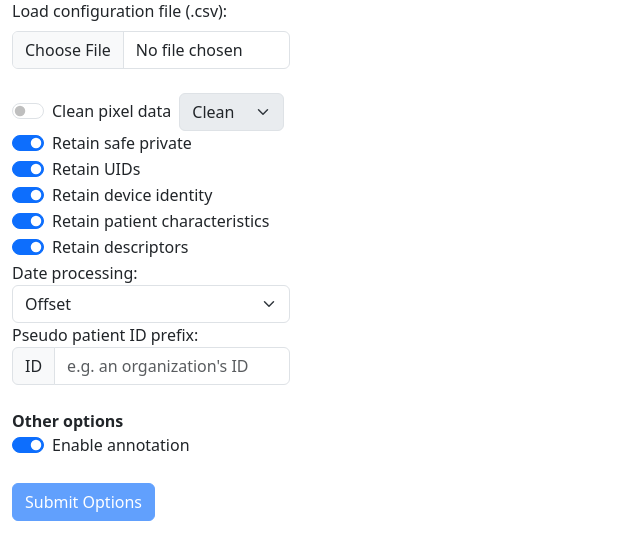
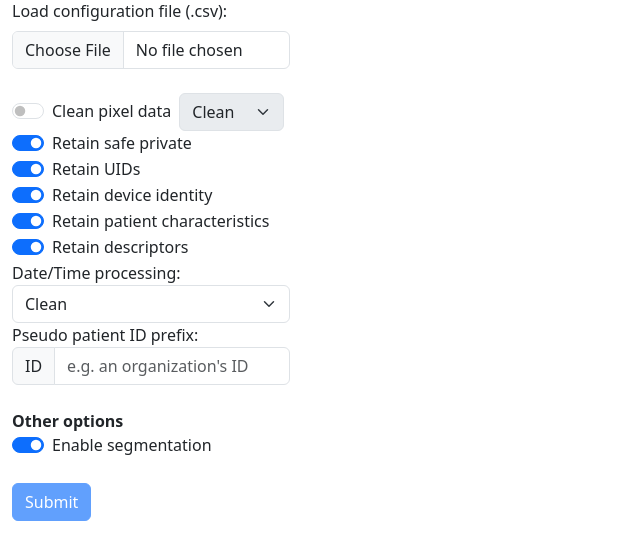
Before and after one commit to valab-certh/meddisc, a FastAPI app: page / in a window 1280 px wide. Shown: the part 263-800 px from the top of the page, without its empty margins (0-640 px from the left). Run offline with FastAPI, Linux system fonts and the light colour scheme; parts of the project's set-up code (start-up, migrations or seed data) failed here and were passed over; some libraries are stand-ins or nearby versions.

Commit message:
Correct text

```diff
--- a/python/static/script.js
+++ b/python/static/script.js
@@ -293,8 +293,8 @@ function table(RawDCMMetadataObject, CleanedDCMMetadataObject, DiffEnabled)
             <div class="inner-table-column-names">
                 <div class="header-table-row">
                     <div class="cell-expand-row"></div>
-                    <div class="cell-dcmtag-name"${UppermostRowStyle}><b>Tag Name</b></div>
-                    <div class="cell-dcmtag-value"${UppermostRowStyle}><b>Tag Value</b></div>
+                    <div class="cell-dcmtag-name"${UppermostRowStyle}><b>Attribute Name</b></div>
+                    <div class="cell-dcmtag-value"${UppermostRowStyle}><b>Attribute Value</b></div>
                 </div>
             </div>
         </div>
@@ -372,7 +372,7 @@ async function UpdateDICOMInformation(dcm_idx)
             </br>
             Modality: ${modality}
             </br>
-            Total number of altered tags (excluding the pixel data): ${total_altered_dicom_tags}
+            Total number of altered attributes (excluding the pixel data): ${total_altered_dicom_tags}
         `;
         MetadataTable.innerHTML = dicom_metadata_table;
         LoadingState = false;
--- a/python/templates/index.html
+++ b/python/templates/index.html
@@ -116,11 +116,11 @@
                                checked>
                         <label class="form-check-label" for="flexSwitchCheckDefault">Retain descriptors</label>
                     </div>
-                    <label>Date processing:</label>
+                    <label>Date/Time processing:</label>
                     <select id="date-processing-select"
                             class="form-select"
                             aria-label="Default select example">
-                        <option value="offset" selected>Offset</option>
+                        <option value="offset" selected>Clean</option>
                         <option value="remove">Remove</option>
                         <option value="keep">Keep</option>
                     </select>
@@ -142,14 +142,14 @@
                                role="switch"
                                id="annotation"
                                checked>
-                        <label class="form-check-label" for="annotation">Enable annotation</label>
+                        <label class="form-check-label" for="annotation">Enable segmentation</label>
                     </div>
                     <br>
                     <button type="button"
                             id="SubmitAnonymizationProcess"
                             class="btn btn-primary"
                             onclick="submit_dicom_processing_request()"
-                            disabled>Submit Options</button>
+                            disabled>Submit</button>
                 </div>
             </div>
             <div class="col-sm-9">
@@ -218,7 +218,7 @@
                                             <select id="BrushSelect"
                                                     class="form-select"
                                                     aria-label="Default select example"
-                                                    title="Select annotation class"
+                                                    title="Select segmentation class"
                                                     disabled>
                                                 <option value="background" selected>background</option>
                                             </select>
@@ -238,7 +238,7 @@
                                                     id="Add"
                                                     onclick="add_class()"
                                                     class="btn btn-primary"
-                                                    title="Add an annotation class"
+                                                    title="Add a segmentation class"
                                                     disabled>
                                                 <i class="bi bi-bookmark-plus-fill"></i>
                                             </button>
@@ -246,7 +246,7 @@
                                                     id="Remove"
                                                     onclick="remove_class()"
                                                     class="btn btn-primary"
-                                                    title="Remove existing annotation class"
+                                                    title="Remove existing segmentation class"
                                                     disabled>
                                                 <i class="bi bi-bookmark-x-fill"></i>
                                             </button>
@@ -254,7 +254,7 @@
                                                     id="SubmitClasses"
                                                     onclick="submit_classes()"
                                                     class="btn btn-primary"
-                                                    title="Submit classes to begin annotation"
+                                                    title="Submit classes to begin segmentation"
                                                     disabled>
                                                 <i class="bi bi-arrow-right-square-fill"></i>
                                             </button>
@@ -265,7 +265,7 @@
                                             <button type="button"
                                                     id="toggle-mask"
                                                     class="btn btn-primary"
-                                                    title="Show/hide annotation masks"
+                                                    title="Show/hide segmentation masks"
                                                     disabled>
                                                 <i class="bi bi-circle-fill"></i>
                                             </button>
@@ -279,7 +279,7 @@
                                             <button type="button"
                                                     id="Mode"
                                                     class="btn btn-primary"
-                                                    title="Toggle annotation tool"
+                                                    title="Toggle segmentation tool"
                                                     disabled>
                                                 <i class="bi bi-brush-fill"></i>
                                             </button>
@@ -309,7 +309,7 @@
                                                     id="ExportMasks"
                                                     class="btn btn-primary"
                                                     onclick="export_masks()"
-                                                    title="Save annotation data to DICOM file"
+                                                    title="Save segmentation data to DICOM file"
                                                     disabled>
                                                 <i class="bi bi-floppy-fill"></i>
                                             </button>
@@ -366,7 +366,7 @@
                                        id="ToggleDiff0"
                                        oninput="ShowDiffTable(this.checked)"
                                        disabled>
-                                <label class="form-check-label" for="flexSwitchCheckDefault">Only show altered tags</label>
+                                <label class="form-check-label" for="flexSwitchCheckDefault">Only show altered attributes</label>
                             </div>
                             <div id="MetadataTable" class="metadata-table"></div>
                         </div>
```
